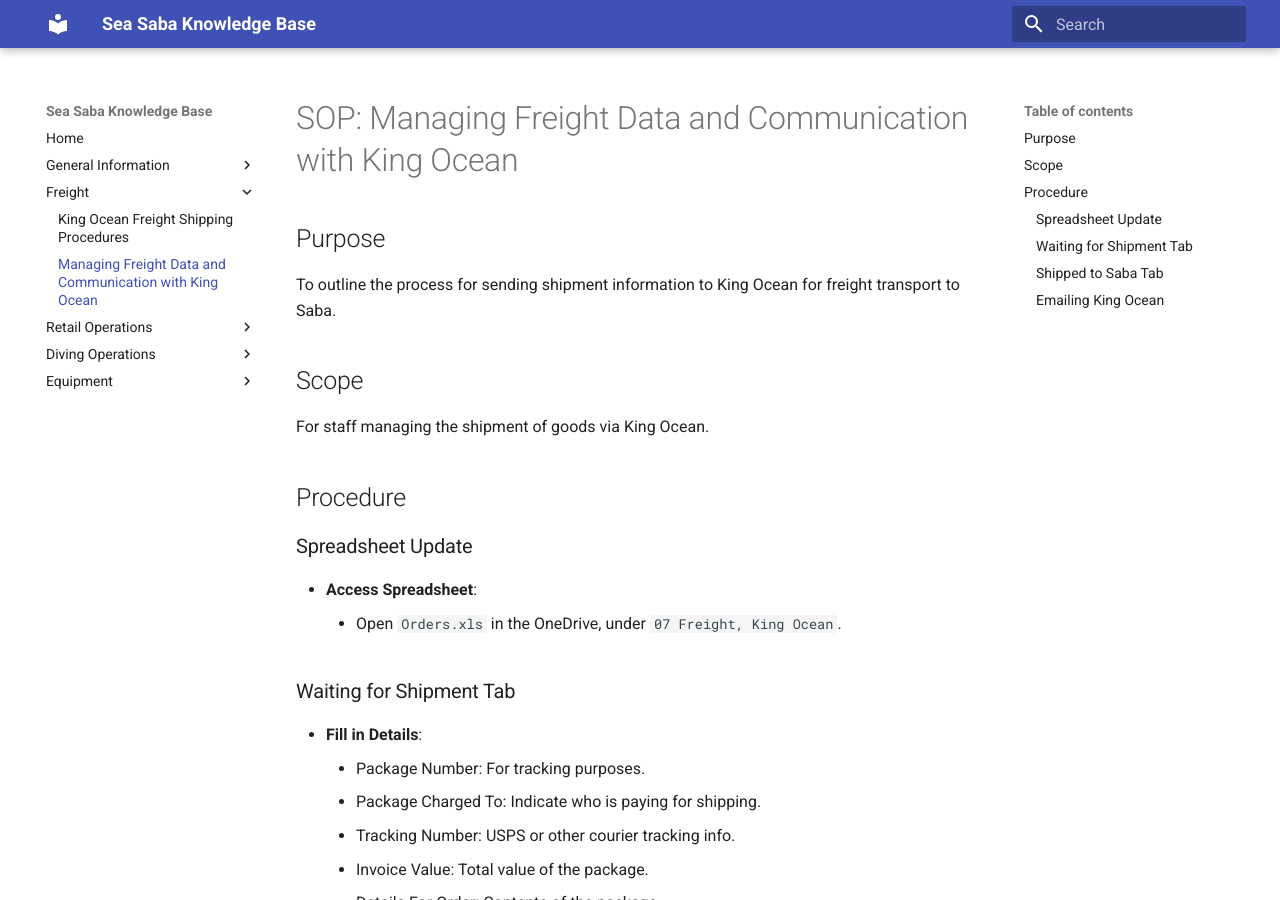
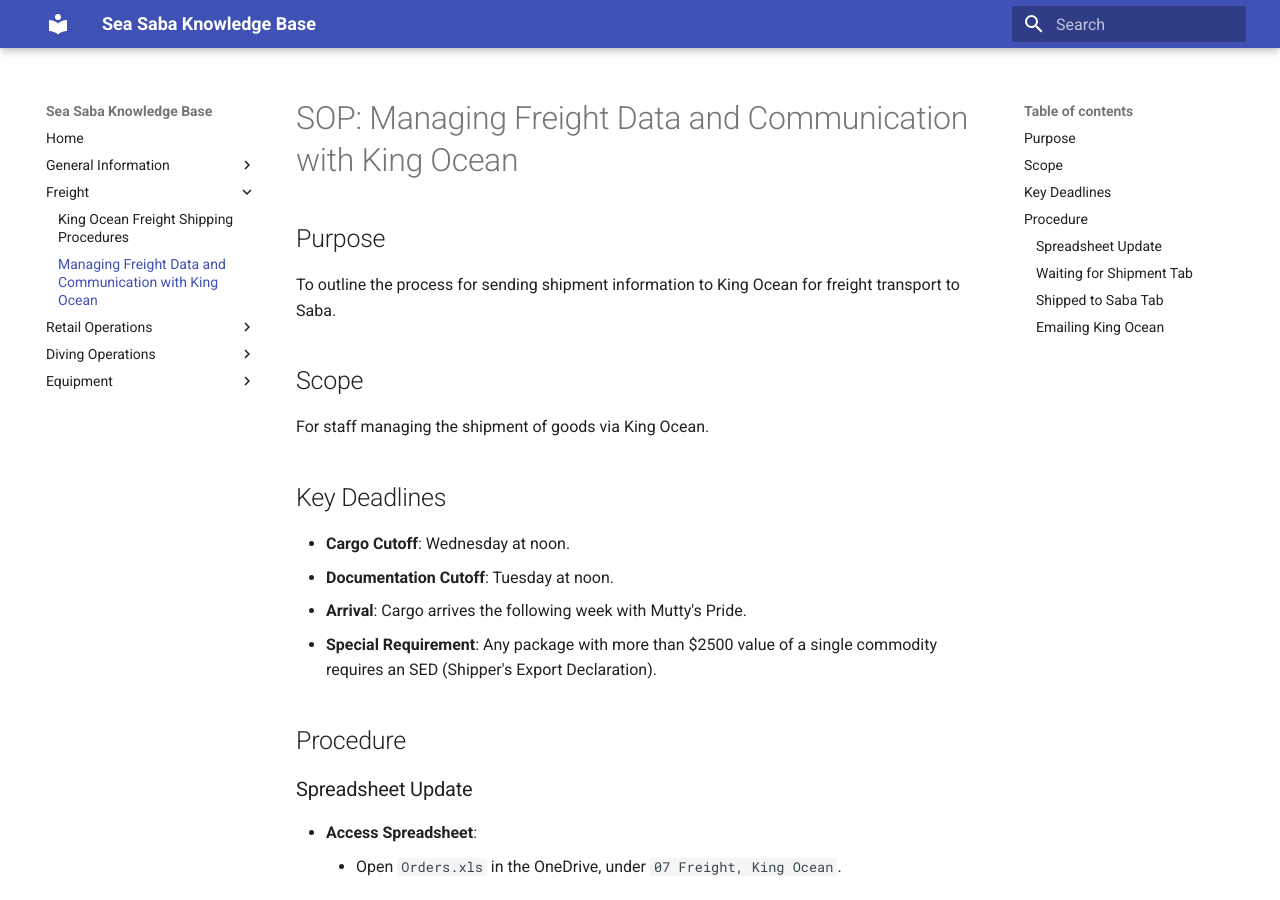
Before and after one commit to spizeck/Sea-Saba-Knowledge-Base, an MkDocs documentation site: the page built from docs/Freight/KingOceanDocs.md, in a window 1280 px wide and 900 px high. Built offline with MkDocs 1.6.1 and Material for MkDocs 9.7.7, drawn with Linux system fonts in a browser that asks for light colours.

Commit message:
On branch main Your branch is up to date with 'origin/main'.
Changes to be committed:
	modified:   docs/Freight/KingOceanDocs.md

```diff
--- a/docs/Freight/KingOceanDocs.md
+++ b/docs/Freight/KingOceanDocs.md
@@ -5,6 +5,12 @@ To outline the process for sending shipment information to King Ocean for freigh
 
 ## Scope
 For staff managing the shipment of goods via King Ocean.
+
+## Key Deadlines
+- **Cargo Cutoff**: Wednesday at noon.
+- **Documentation Cutoff**: Tuesday at noon.
+- **Arrival**: Cargo arrives the following week with Mutty's Pride.
+- **Special Requirement**: Any package with more than $2500 value of a single commodity requires an SED (Shipper's Export Declaration).
 
 ## Procedure
 
```
